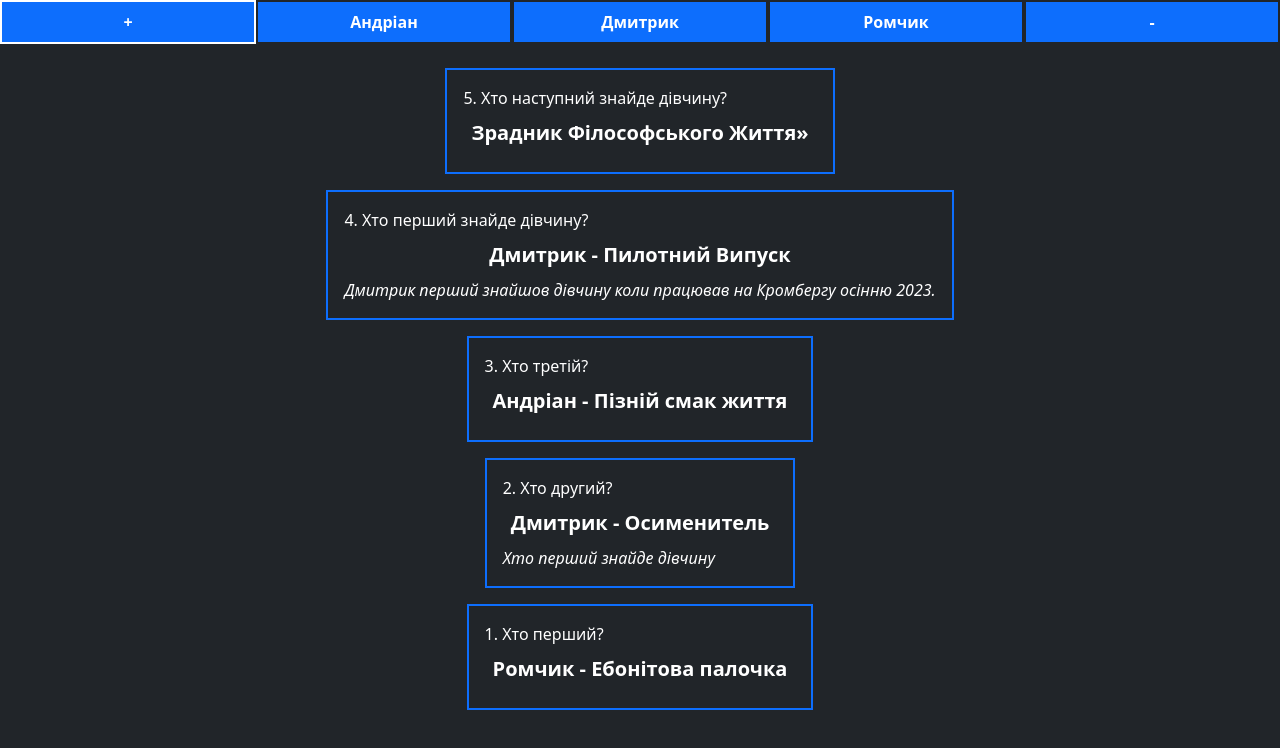
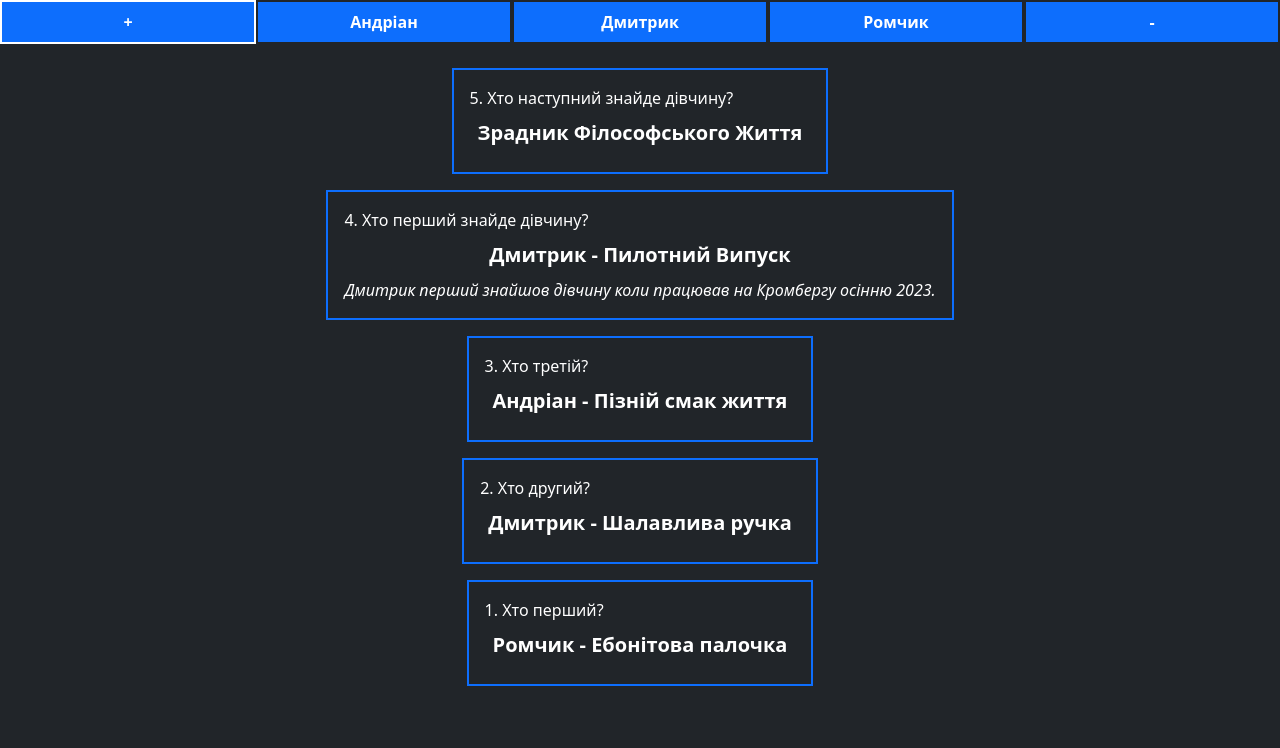
Before and after one commit to mynameisan24/Who, a React (Create React App) app: page / in a window 1280 px wide. Shown: the top 748 px of the page. Built offline with nearby package versions, Linux system fonts and the light colour scheme.

Commit message:
Update List.js

```diff
--- a/src/components/List.js
+++ b/src/components/List.js
@@ -10,14 +10,14 @@ export const List = [
   {
     id: 2,
     dispute: "Хто другий?",
-    rank: "Осименитель",
+    rank: "Шалавлива ручка",
     winner: 2,
-    detail: 'Хто перший знайде дівчину',
+    detail: 0,
   },
   {
     id: 3,
     dispute: "Хто третій?",
-    rank: "Пізній смак життя ",
+    rank: "Пізній смак життя",
     winner: 1,
     detail: 0,
   },
@@ -31,7 +31,7 @@ export const List = [
   {
     id: 5,
     dispute: "Хто наступний знайде дівчину?",
-    rank: "Зрадник Філософського Життя»",
+    rank: "Зрадник Філософського Життя",
     winner: 0,
     detail: 0,
   },
```
